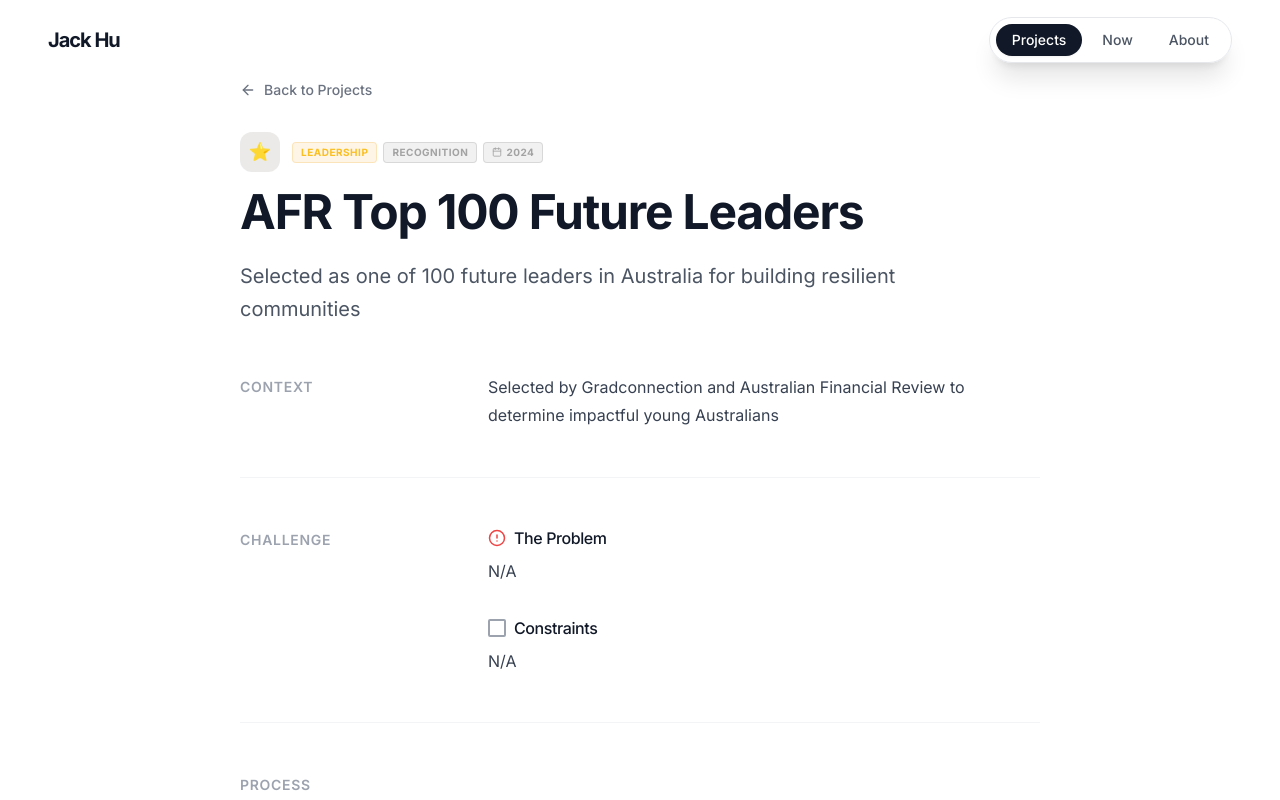
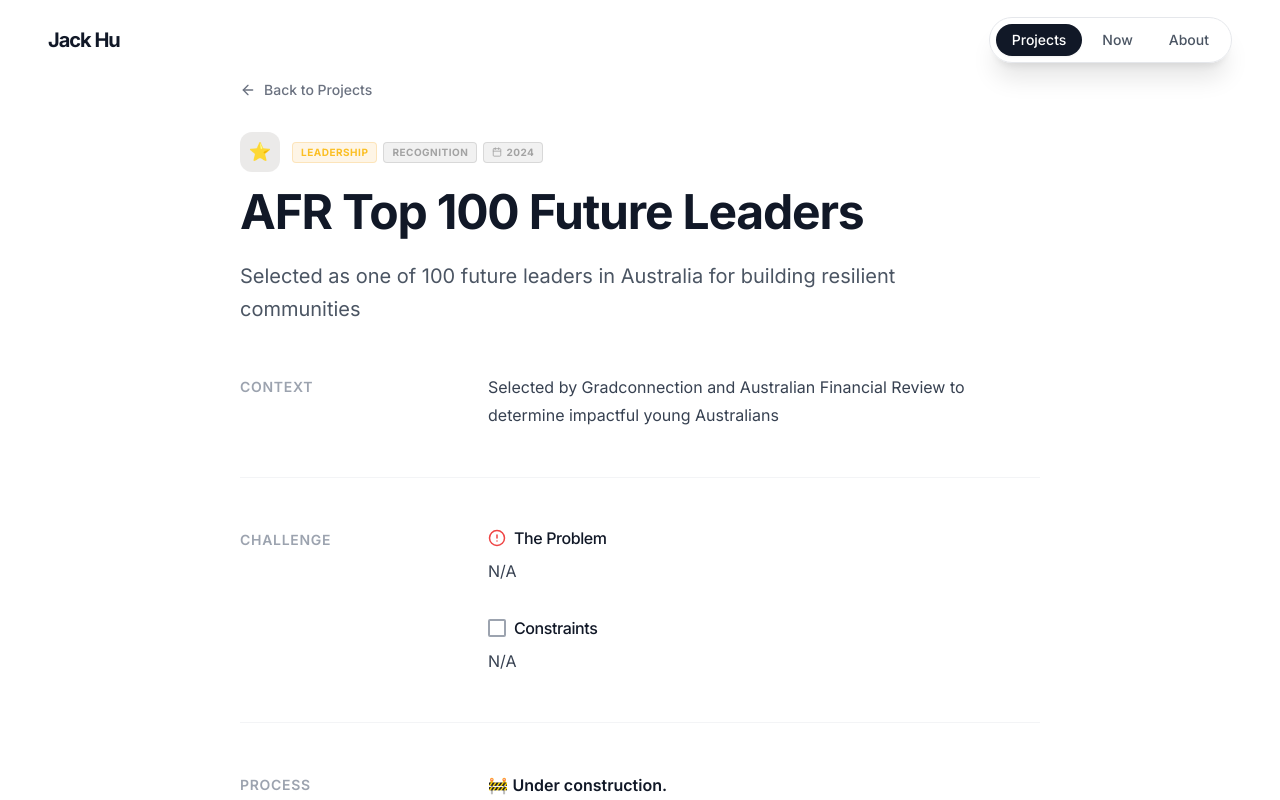
Before and after one commit to jackhhu1/jacks-portfolio, a React (Vite) app: page /projects/AFR in a window 1280 px wide. Shown: the top 800 px of the page. Built offline with nearby package versions, Linux system fonts and the light colour scheme.

Commit message:
Projects updated - under construction

```diff
--- a/src/data/projects.js
+++ b/src/data/projects.js
@@ -51,12 +51,9 @@
         image: "https://images.unsplash.com/photo-1531482615713-2afd69097998?ixlib=rb-4.0.3&auto=format&fit=crop&w=800&q=80",
         content: {
             problem: "The university's Enactus chapter was struggling with low member engagement, fragmented project management, and stagnant revenue that limited the scale of social impact initiatives.",
-            context: "As President, I inherited an organisation of 70 members running 5 social enterprise projects. Member NPS was at 51 and annual revenue sat at $25k — both well below national benchmarks.",
+            context: "As President, I inherited an organisation of 50 members running 3 social enterprise projects. Member NPS was at 51 and with a 50%+ churn rate.",
             constraints: "Volunteer-based workforce with high semester-to-semester turnover; zero operating budget at the start; competing priorities with members' academic workloads.",
-            process: `
-1. **Structural Overhaul**: Restructured the organisation from flat project silos into functional departments (Product, Marketing, Finance, People & Culture) to create clear ownership and career pathways.
-2. **Revenue Strategy**: Launched a tiered sponsorship model and secured 3 new corporate partners by aligning social impact reporting with sponsors' ESG objectives.
-3. **Culture & Retention**: Introduced a structured onboarding program, weekly retros, and an internal NPS tracking system to surface issues early and act on feedback.`,
+            process: "🚧 **Under construction.**",
             outcome: "Tripled annual revenue from $25k to $75k. Lifted member NPS from 51 to 90. Achieved the highest member retention rate in the chapter's history. The team went on to place World Top 16 at the Enactus World Cup.",
             lessons: "Leadership is about creating the conditions for others to succeed. Structuring volunteer teams like high-performance orgs doesn't kill culture — it amplifies it."
         }
@@ -75,12 +72,9 @@
         image: "https://images.unsplash.com/photo-1454165804606-c3d57bc86b40?ixlib=rb-4.0.3&auto=format&fit=crop&w=800&q=80",
         content: {
             problem: "The firm had a strong deal-sourcing engine but lacked a structured strategy product to help portfolio companies achieve post-acquisition value creation targets.",
-            context: "Joined as Strategy Lead alongside the CEO to design and launch a new advisory product line from scratch — targeting mid-market private equity portfolio companies.",
+            context: "Joined as an intern, however was promoted to strategy lead after being identified as a top performer in a cohort of 50+ students including students from Harvard, MIT, Yale etc. As strategy lead I worked directly with the CEO to grow and optimize a new product line.",
             constraints: "Lean team of 3; needed to prove product-market fit while simultaneously closing deals; operating in a relationship-driven industry where trust takes time to build.",
-            process: `
-1. **Market Analysis**: Mapped the competitive landscape across 50+ advisory firms to identify an underserved niche — hands-on operational strategy for PE-backed companies in the $10M-$100M revenue range.
-2. **Product Design**: Co-designed a 90-day strategy sprint framework combining data-driven diagnostics with embedded execution support.
-3. **Go-to-Market**: Built a referral flywheel through LP networks, leveraging early wins as case studies to shorten the sales cycle.`,
+            process: "🚧 **Under construction.**",
             outcome: "Scaled the new product line from $0 to $400k ARR within 12 months. Contributed to closing $50M in aggregate deal value across portfolio companies in year one.",
             lessons: "In professional services, the product IS the team. Packaging expertise into repeatable frameworks is how you scale without diluting quality."
         }
@@ -101,10 +95,7 @@
             problem: "Too many ideas die in the planning phase. There's a gap between 'interesting concept' and 'shipped product' that solo builders struggle to cross consistently.",
             context: "Founded Kindling Labs as a personal software studio — a framework for rapidly validating, building, and shipping software products from concept to live users.",
             constraints: "Solo developer bandwidth; need to balance speed with code quality; each product targets a different market with different tech requirements.",
-            process: `
-1. **The Build Framework**: Established a rule — if the core MVP can't be scoped to a weekend build, the idea needs to be decomposed further.
-2. **Reusable Stack**: Built a modular boilerplate (Next.js, Supabase, Tailwind) that eliminates 80% of setup time across new projects.
-3. **Ship & Learn Loops**: Each product ships to a real community within 48 hours of starting. Feedback drives iteration, not assumptions.`,
+            process: "🚧 **Under construction.**",
             outcome: "Successfully shipped 1 product to live users within the first month. 2 additional products are currently in active development with early user communities.",
             lessons: "Perfection is the enemy of shipping. The fastest way to learn is to put something real in front of real people and iterate from there."
         }
@@ -123,10 +114,7 @@
             problem: "Federated learning remains largely inaccessible to non-ML practitioners. The challenge was to build a practical, user-friendly application leveraging Flower's federated learning framework.",
             context: "Competed in a 12-hour hackathon hosted by Stanford University and Flower Labs, against ~200 participants including engineers from Meta, Apple, Google, Amazon, and IBM.",
             constraints: "12-hour time limit; solo hacker; had to build on the Flower federated learning framework; solution needed to be demo-ready and technically sound.",
-            process: `
-1. **Problem Scoping**: Spent the first 3 hours researching real-world applications of federated learning, then narrowed to privacy-preserving skin lesion classification.
-2. **Architecture Design**: Designed a system where clinics could collaboratively train models without sharing patient data - using Flower for orchestration and a React dashboard for visualization.
-3. **Execution Sprint**: Built a consumer facing mobile app to collect skin lesion images to assess potency of lesions.`,
+            process: "🚧 **Under construction.**",
             outcome: "Named as a winner. Judges highlighted the clarity of the problem framing, the polish of the demo, and the practical applicability of the solution.",
             lessons: "Clarity of thought matters more than lines of code. The teams that can demonstrate 'why this matters' always outperform the ones that just build features."
         }
@@ -145,10 +133,7 @@
             problem: "AI model performance is bottlenecked by data quality. Leading AI labs needed rigorous, human-in-the-loop data curation to improve model outputs across reasoning, coding, and creative tasks.",
             context: "Worked as a Data Quality Specialist for a firm contracted by top-tier AI labs — including Anthropic, Google, and Eleven Labs — to produce high-quality training and evaluation datasets.",
             constraints: "Strict confidentiality requirements across all client engagements; had to maintain consistency across diverse task types (code generation, creative writing, factual Q&A); tight turnaround deadlines with zero tolerance for quality drops.",
-            process: `
-1. **Quality Framework**: Developed internal rubrics for evaluating AI-generated outputs, scoring across dimensions like accuracy, helpfulness, harmlessness, and coherence.
-2. **Feedback Loops**: Established rapid iteration cycles with client ML teams, translating vague model weaknesses into actionable data collection priorities.
-3. **Scale & Consistency**: Trained and mentored a cohort of junior evaluators, creating calibration exercises and inter-rater reliability checks to maintain quality at scale.`,
+            process: "🚧 **Under construction.**",
             outcome: "Contributed to datasets used in training and evaluating frontier AI models. Maintained a 98%+ quality score across all client engagements. Recognized internally for establishing new quality benchmarks.",
             lessons: "The best AI systems are built on unglamorous, painstaking data work. Understanding data quality deeply gives you an edge in building and evaluating any AI product."
         }
@@ -167,10 +152,7 @@
             problem: "UN Youth Victoria had strong programs but low visibility. Social media engagement was flat, event attendance was declining, and the brand wasn't reaching its target demographic of 15-25 year olds effectively.",
             context: "Took on the External Communications Lead role to overhaul the organisation's digital presence and drive event participation across Victoria.",
             constraints: "Zero marketing budget; entirely volunteer content creation team; needed to maintain the UN's brand guidelines while appealing to a younger, social-media-native audience.",
-            process: `
-1. **Audit & Strategy**: Conducted a full content audit across Instagram, LinkedIn, and Facebook. Identified that less than 10% of posts were driving 80% of engagement — all were student stories and behind-the-scenes content.
-2. **Content Playbook**: Pivoted the content strategy from formal announcements to student-first storytelling. Created reusable templates and a content calendar managed through Notion.
-3. **Event Promotion**: Redesigned the event marketing funnel — building anticipation through countdown content, ambassador programs, and post-event recap threads.`,
+            process: "🚧 **Under construction.**",
             outcome: "Grew social media engagement by 198% year-over-year. Events engaged 1,201+ students across the year. Built a content system that continued to perform after my tenure ended.",
             lessons: "Growth isn't about doing more — it's about doing the right things consistently. One great content format repeated weekly beats ten one-off campaigns."
         }
@@ -189,10 +171,7 @@
             problem: "Large-scale youth activities (100-300+ attendees over 8 days) require military-grade logistics planning. Previous events suffered from poor coordination, inconsistent safety standards, and low cadet satisfaction scores.",
             context: "Served in a senior leadership role within the Australian Army Cadets, responsible for planning and executing statewide and national activities across a state of 3,250 youth members.",
             constraints: "Operating under strict Defence Force safety and governance protocols; coordinating across 30+ adult volunteers and instructors; managing logistics for remote training locations with limited infrastructure.",
-            process: `
-1. **Planning Framework**: Developed comprehensive activity plans covering risk assessments, logistics matrices, training schedules, and contingency protocols — months in advance.
-2. **Team Leadership**: Recruited, briefed, and managed teams of 30+ adult staff and senior cadets, running daily coordination meetings during activities.
-3. **Execution & Adaptation**: Ran 4 major activities across the year, each spanning 8 days. Managed real-time decision-making for weather disruptions, medical situations, and schedule adjustments.`,
+            process: "🚧 **Under construction.**",
             outcome: "Successfully executed 4 statewide and national activities for 100-300+ attendees each. Achieved the highest cadet satisfaction scores in the unit's recent history. Zero critical safety incidents.",
             lessons: "Planning is everything, but the plan is nothing — the ability to adapt in real-time while keeping 300 people safe and engaged is the real skill."
         }
@@ -211,7 +190,7 @@
             problem: "N/A",
             context: "Selected by Gradconnection and Australian Financial Review to determine impactful young Australians",
             constraints: "N/A",
-            process: "",
+            process: "🚧 **Under construction.**",
             outcome: "",
             lessons: "Just hit apply"
         }
@@ -230,10 +209,7 @@
             problem: "  Large-scale youth activities (100-300+ attendees over 8 days) require military-grade logistics planning. Previous events suffered from poor coordination, inconsistent safety standards, and low cadet satisfaction scores.",
             context: "Served in a senior leadership role within the Australian Army Cadets, responsible for planning and executing statewide and national activities across a state of 3,250 youth members.",
             constraints: "Operating under strict Defence Force safety and governance protocols; coordinating across 30+ adult volunteers and instructors; managing logistics for remote training locations with limited infrastructure.",
-            process: `
-1. **Planning Framework**: Developed comprehensive activity plans covering risk assessments, logistics matrices, training schedules, and contingency protocols — months in advance.
-2. **Team Leadership**: Recruited, briefed, and managed teams of 30+ adult staff and senior cadets, running daily coordination meetings during activities.
-3. **Execution & Adaptation**: Ran 4 major activities across the year, each spanning 8 days. Managed real-time decision-making for weather disruptions, medical situations, and schedule adjustments.`,
+            process: "🚧 **Under construction.**",
             outcome: "Successfully executed 4 statewide and national activities for 100-300+ attendees each. Achieved the highest cadet satisfaction scores in the unit's recent history. Zero critical safety incidents.",
             lessons: "Planning is everything, but the plan is nothing — the ability to adapt in real-time while keeping 300 people safe and engaged is the real skill."
         }
@@ -252,10 +228,7 @@
             problem: "  Large-scale youth activities (100-300+ attendees over 8 days) require military-grade logistics planning. Previous events suffered from poor coordination, inconsistent safety standards, and low cadet satisfaction scores.",
             context: "Served in a senior leadership role within the Australian Army Cadets, responsible for planning and executing statewide and national activities across a state of 3,250 youth members.",
             constraints: "Operating under strict Defence Force safety and governance protocols; coordinating across 30+ adult volunteers and instructors; managing logistics for remote training locations with limited infrastructure.",
-            process: `
-1. **Planning Framework**: Developed comprehensive activity plans covering risk assessments, logistics matrices, training schedules, and contingency protocols — months in advance.
-2. **Team Leadership**: Recruited, briefed, and managed teams of 30+ adult staff and senior cadets, running daily coordination meetings during activities.
-3. **Execution & Adaptation**: Ran 4 major activities across the year, each spanning 8 days. Managed real-time decision-making for weather disruptions, medical situations, and schedule adjustments.`,
+            process: "🚧 **Under construction.**",
             outcome: "Successfully executed 4 statewide and national activities for 100-300+ attendees each. Achieved the highest cadet satisfaction scores in the unit's recent history. Zero critical safety incidents.",
             lessons: "Planning is everything, but the plan is nothing — the ability to adapt in real-time while keeping 300 people safe and engaged is the real skill."
         }
@@ -275,10 +248,7 @@
             problem: "DoorDash sought innovative growth and operational strategies to enhance market share and profitability through new vertical expansion.",
             context: "Competed in the FMAA x DoorDash Management National Case Competition, presenting strategic and operational recommendations in 3 rounds leading to the national final.",
             constraints: "Strict time constraints to analyze a detailed business case, develop actionable solutions, and refine a pitch deck.",
-            process: `
-1. **Market Analysis**: Conducted a deep dive into the food delivery industry landscape and identified supply side constraints as core operational bottlenecks.
-2. **Strategy Formulation**: Developed a market entry strategy for upcycled food through a strategic acquisition of Yume Foods.
-3. **Pitch & Presentation**: Built a comprehensive presentation and defended the strategic recommendations to industry judges.`,
+            process: "🚧 **Under construction.**",
             outcome: "Finished as runner ups against 232 teams.",
             lessons: "Clear, structured storytelling is essential to communicate complex operational metrics to executive stakeholders effectively."
         }
```
Also changed, not shown: src/data/project_processes_backup.md (added, +44 -0 lines).
